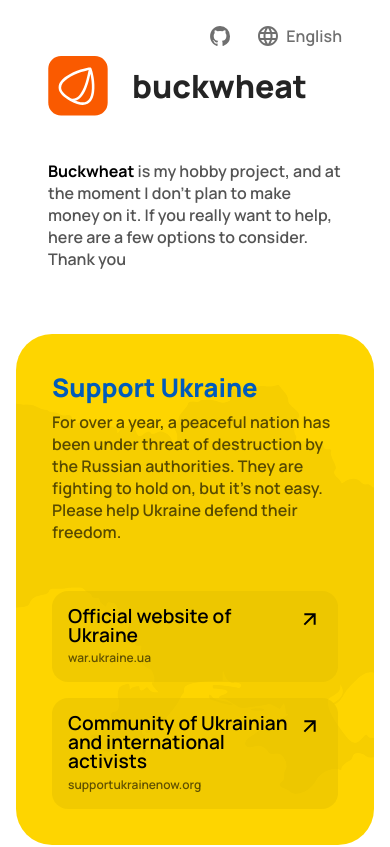
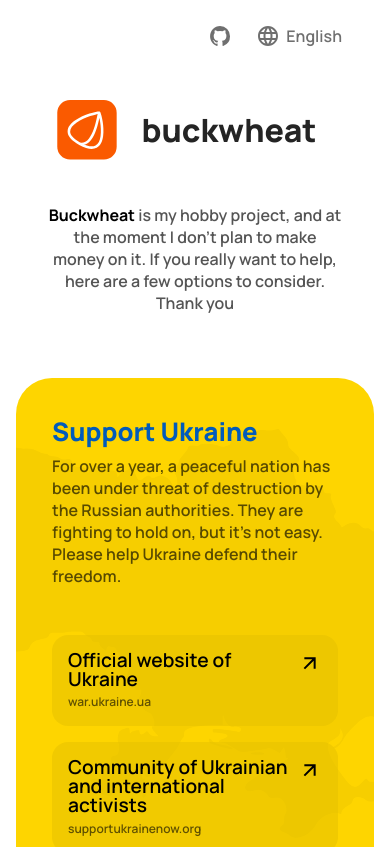
Before and after one commit to danilkinkin/buckwheat-landing, a Next.js app: page /contribute in a window 390 px wide. Shown: the top 847 px of the page. Built offline with nearby package versions, Linux system fonts and the light colour scheme.

Commit message:
feat: better adaptive for mobile

```diff
--- a/components/card/card.module.css
+++ b/components/card/card.module.css
@@ -101,3 +101,12 @@
   font-size: 0.75rem;
   margin-top: 4px;
 }
+
+
+@media screen and (max-width: 620px) {
+  .cardLink {
+    width: 100%;
+    max-width: unset;
+  }
+
+}
--- a/components/langSwitcher/langSwitcher.module.scss
+++ b/components/langSwitcher/langSwitcher.module.scss
@@ -84,3 +84,21 @@
     }
   }
 }
+
+@media screen and (max-width: 540px) {
+  .selector {
+    width: calc(100vw - 48px);
+    right: -24px;
+    box-shadow: 0px 4px 180px rgb(0 0 0 / 31%);
+
+    .header {
+      font-size: 16px;
+    }
+
+    ul {
+      li {
+        padding: 12px 16px;
+      }
+    }
+  }
+}
--- a/modules/contribute/contribute.module.scss
+++ b/modules/contribute/contribute.module.scss
@@ -135,4 +135,11 @@
   .cardsRow {
     gap: 16px;
   }
+  .homeLink {
+    margin: 0 auto;
+    margin-top: 44px;
+  }
+  .description {
+    text-align: center;
+  }
 }
```
